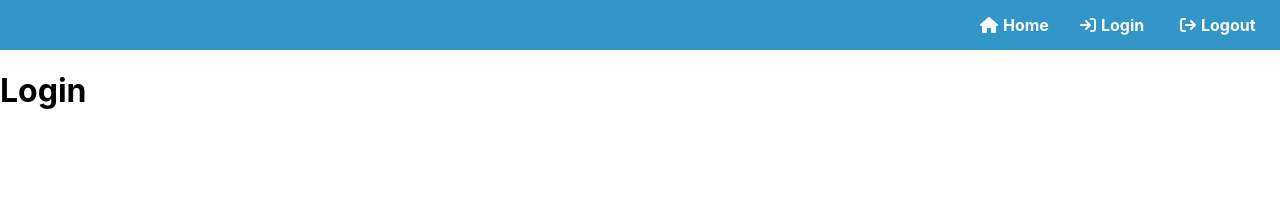
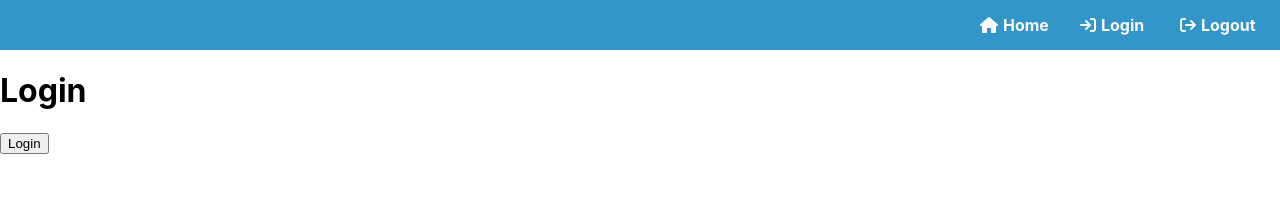
Before and after one commit to aogumobc/firebase-auth-template-gnav-for-react-spa, a React (Create React App) app: page /login in a window 1280 px wide. Shown: the top 223 px of the page. Built offline with nearby package versions, Linux system fonts and the light colour scheme.

Commit message:
update: users can now login

```diff
--- a/src/App.tsx
+++ b/src/App.tsx
@@ -1,4 +1,4 @@
-import React from 'react';
+import React, { useState } from 'react';
 import { BrowserRouter as Router, Routes, Route } from 'react-router-dom';
 import './App.css';
 import { GlobalNav } from './components/Navigations/GlobalNav/container';
@@ -7,12 +7,14 @@ import { Login } from './components/Pages/Login/container';
 import { Logout } from './components/Pages/Logout/container';
 
 function App() {
+    const [isSignedIn, setIsSignedIn] = useState(false);
+
     return (
         <Router>
             <GlobalNav />
             <Routes>
                 <Route path="/" element={<Home />} />
-                <Route path="/login" element={<Login />} />
+                <Route path="/login" element={<Login setIsSignedIn={setIsSignedIn} />} />
                 <Route path="/logout" element={<Logout />} />
                 <Route path="/*" element={<div>404 Not Found</div>} />
             </Routes>
--- a/src/components/Pages/Login/container.tsx
+++ b/src/components/Pages/Login/container.tsx
@@ -1,9 +1,22 @@
 import { LoginPresenter } from "./presenter";
+import { useNavigate } from "react-router-dom";
 
-export const Login: React.FC = () => {
+type Props = {
+    setIsSignedIn: React.Dispatch<React.SetStateAction<boolean>>
+}
+
+export const Login: React.FC<Props> = (props: Props) => {
     const title = 'Login';
+    const { setIsSignedIn } = props;
+    const navigate = useNavigate();
+
+    const handleLogin = () => {
+        localStorage.setItem('isSignedIn', 'true');
+        setIsSignedIn(true);
+        navigate('/');
+    };
 
     return (
-        <LoginPresenter title={title} />
+        <LoginPresenter title={title} onClick={handleLogin} />
     );
 };
--- a/src/components/Pages/Login/presenter.tsx
+++ b/src/components/Pages/Login/presenter.tsx
@@ -1,13 +1,15 @@
 type Props = {
     title: string;
+    onClick: () => void;
 };
 
 export const LoginPresenter: React.FC<Props> = (props: Props) => {
-    const { title } = props;
+    const { title, onClick } = props;
 
     return (
         <div>
             <h1>{title}</h1>
+            <button onClick={onClick}>Login</button>
         </div>
     );
 };
```
